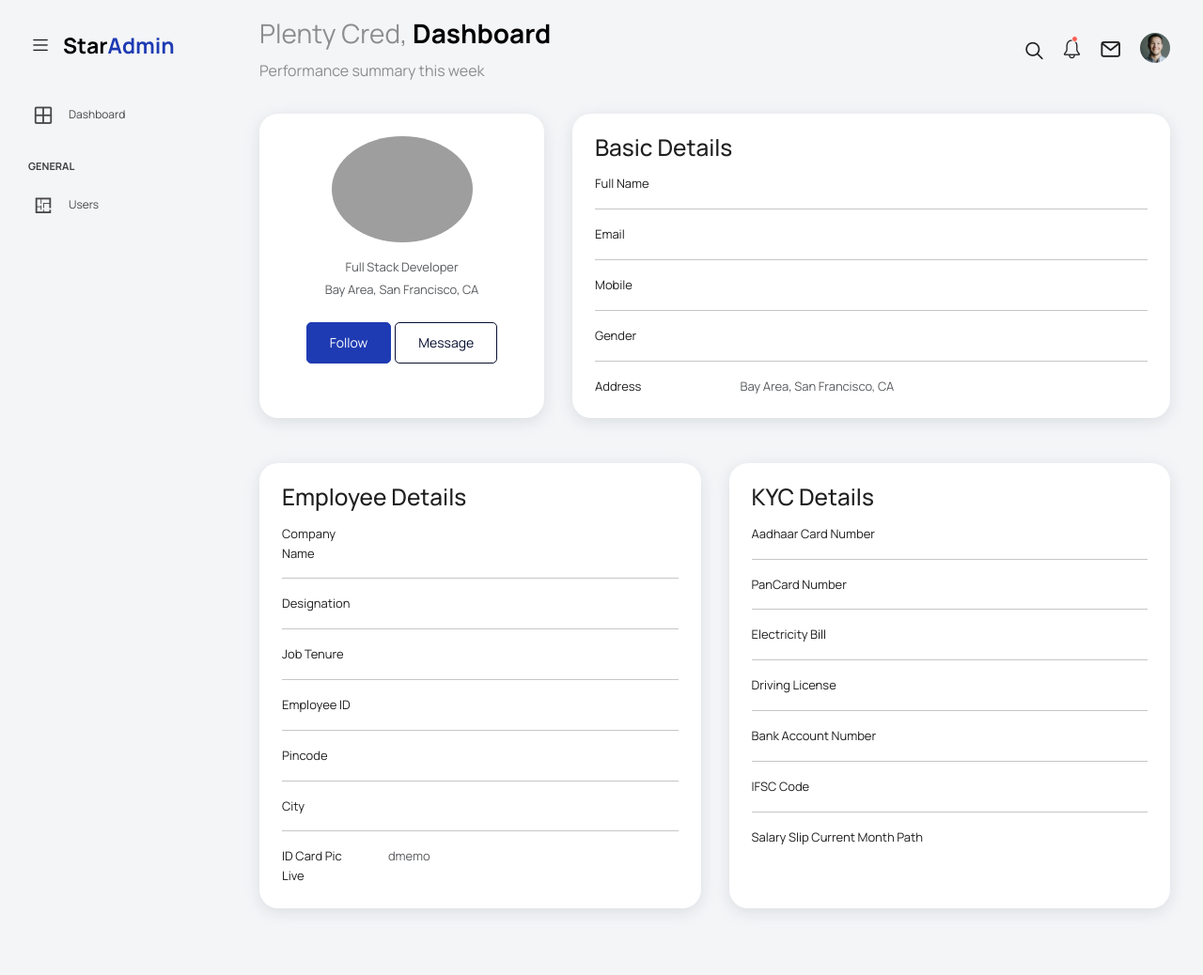
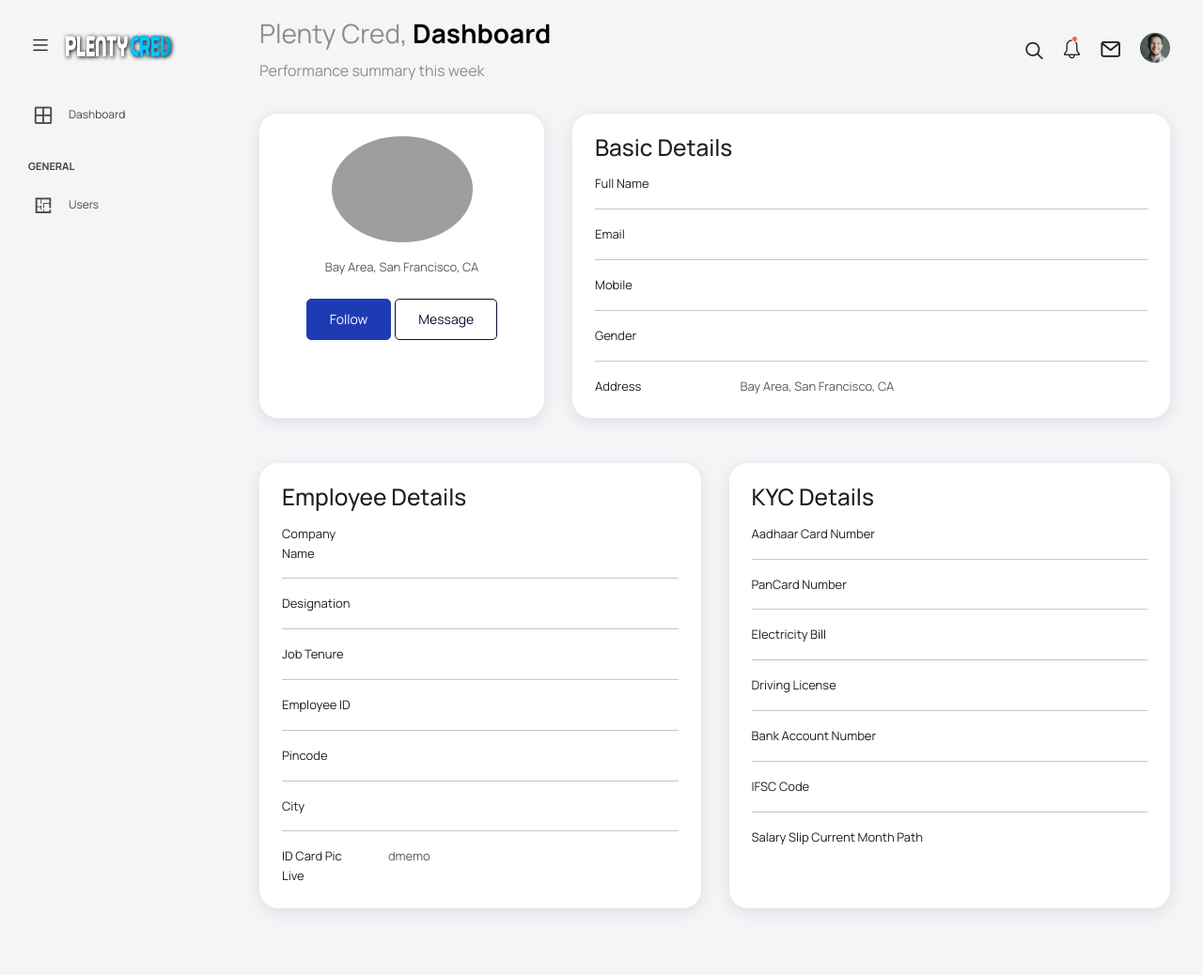
Before and after one commit to innovativeroh/PC-Admin, a PHP site: page /profile.php in a window 1280 px wide. Shown: the top 1038 px of the page at 94% size. Run offline with PHP 8.4, Linux system fonts and the light colour scheme; the visitor is signed in with stand-in values (Sample User, id 1); data that the repository does not hold is empty; grey boxes are pictures that could not be loaded.

Commit message:
logo is fixed

```diff
--- a/header.php
+++ b/header.php
@@ -2,6 +2,20 @@
 <html lang="en">
 
 <head>
+  <style>
+    #logo {
+      width: 6em;
+      height: 1.8em;
+
+      /* border-radius: 50%; */
+      filter: drop-shadow(1px 1px 2px black);
+    }
+
+    #mini-logo {
+      border-radius: 50%;
+      filter: drop-shadow(1px 1px 2px black);
+    }
+  </style>
   <!-- Required meta tags -->
   <meta charset="utf-8">
   <meta name="viewport" content="width=device-width, initial-scale=1, shrink-to-fit=no">
@@ -21,7 +35,7 @@
   <!-- inject:css -->
   <link rel="stylesheet" href="assets/css/vertical-layout-light/style.css">
   <!-- endinject -->
-  <link rel="shortcut icon" href="assets/images/favicon.png" />
+  <link rel="shortcut icon" href="assets/images/favicon.ico" />
 </head>
 
 <!-- <body class="with-welcome-text">
@@ -56,10 +70,10 @@
     </div>
     <div>
       <a class="navbar-brand brand-logo" href="./index.php">
-        <img src="./assets/images/logo.svg" alt="logo" />
+        <img src="./assets/images/logoAdmin.png" alt="logo" id="logo" />
       </a>
-      <a class="navbar-brand brand-logo-mini" href="../index.html">
-        <img src="./assets/images/logo-mini.svg" alt="logo" />
+      <a class="navbar-brand brand-logo-mini" href="./index.php">
+        <img src="./assets/images/logo.png" alt="logo" id="mini-logo" />
       </a>
     </div>
   </div>
@@ -82,8 +96,7 @@
           <i class="icon-bell"></i>
           <span class="count"></span>
         </a>
-        <div class="dropdown-menu dropdown-menu-right navbar-dropdown preview-list pb-0"
-          aria-labelledby="notificationDropdown">
+        <div class="dropdown-menu dropdown-menu-right navbar-dropdown preview-list pb-0" aria-labelledby="notificationDropdown">
           <a class="dropdown-item py-3 border-bottom">
             <p class="mb-0 font-weight-medium float-left">You have 4 new notifications </p>
             <span class="badge badge-pill badge-primary float-right">View all</span>
@@ -121,8 +134,7 @@
         <a class="nav-link count-indicator" id="countDropdown" href="#" data-bs-toggle="dropdown" aria-expanded="false">
           <i class="icon-mail icon-lg"></i>
         </a>
-        <div class="dropdown-menu dropdown-menu-right navbar-dropdown preview-list pb-0"
-          aria-labelledby="countDropdown">
+        <div class="dropdown-menu dropdown-menu-right navbar-dropdown preview-list pb-0" aria-labelledby="countDropdown">
           <a class="dropdown-item py-3">
             <p class="mb-0 font-weight-medium float-left">You have 7 unread mails </p>
             <span class="badge badge-pill badge-primary float-right">View all</span>
@@ -170,8 +182,7 @@
         </div>
       </li>
     </ul>
-    <button class="navbar-toggler navbar-toggler-right d-lg-none align-self-center" type="button"
-      data-bs-toggle="offcanvas">
+    <button class="navbar-toggler navbar-toggler-right d-lg-none align-self-center" type="button" data-bs-toggle="offcanvas">
       <span class="mdi mdi-menu"></span>
     </button>
   </div>
@@ -205,17 +216,14 @@
     <i class="settings-close ti-close"></i>
     <ul class="nav nav-tabs border-top" id="setting-panel" role="tablist">
       <li class="nav-item">
-      <a class="nav-link active" id="todo-tab" data-bs-toggle="tab" href="#todo-section" role="tab"
-        aria-controls="todo-section" aria-expanded="true">TO DO LIST</a>
+        <a class="nav-link active" id="todo-tab" data-bs-toggle="tab" href="#todo-section" role="tab" aria-controls="todo-section" aria-expanded="true">TO DO LIST</a>
       </li>
       <li class="nav-item">
-      <a class="nav-link" id="chats-tab" data-bs-toggle="tab" href="#chats-section" role="tab"
-        aria-controls="chats-section">CHATS</a>
+        <a class="nav-link" id="chats-tab" data-bs-toggle="tab" href="#chats-section" role="tab" aria-controls="chats-section">CHATS</a>
       </li>
     </ul>
     <div class="tab-content" id="setting-content">
-    <div class="tab-pane fade show active scroll-wrapper" id="todo-section" role="tabpanel"
-      aria-labelledby="todo-section">
+      <div class="tab-pane fade show active scroll-wrapper" id="todo-section" role="tabpanel" aria-labelledby="todo-section">
         <div class="add-items d-flex px-3 mb-0">
           <form class="form w-100">
             <div class="form-group d-flex">
--- a/profile.php
+++ b/profile.php
@@ -54,7 +54,7 @@ while ($rows = mysqli_fetch_array($query)) {
           <?php echo $user_name; ?>
         </h5>
         <!-- role of the employee -->
-        <p class="text-muted mb-1">Full Stack Developer</p>
+        <p class="text-muted mb-1"><?php echo $designation ?></p>
         <p class="text-muted mb-4">Bay Area, San Francisco, CA</p>
         <div class="d-flex justify-content-center mb-2">
           <!-- view Salary slip -->
```
Also changed, not shown: login.php (+14 -9 lines), assets/images/favicon.ico (added), assets/images/logo.png (added), assets/images/logo1.svg (added), assets/images/logoAdmin.png (added). Lines whose indentation alone changed are shown as unchanged.
